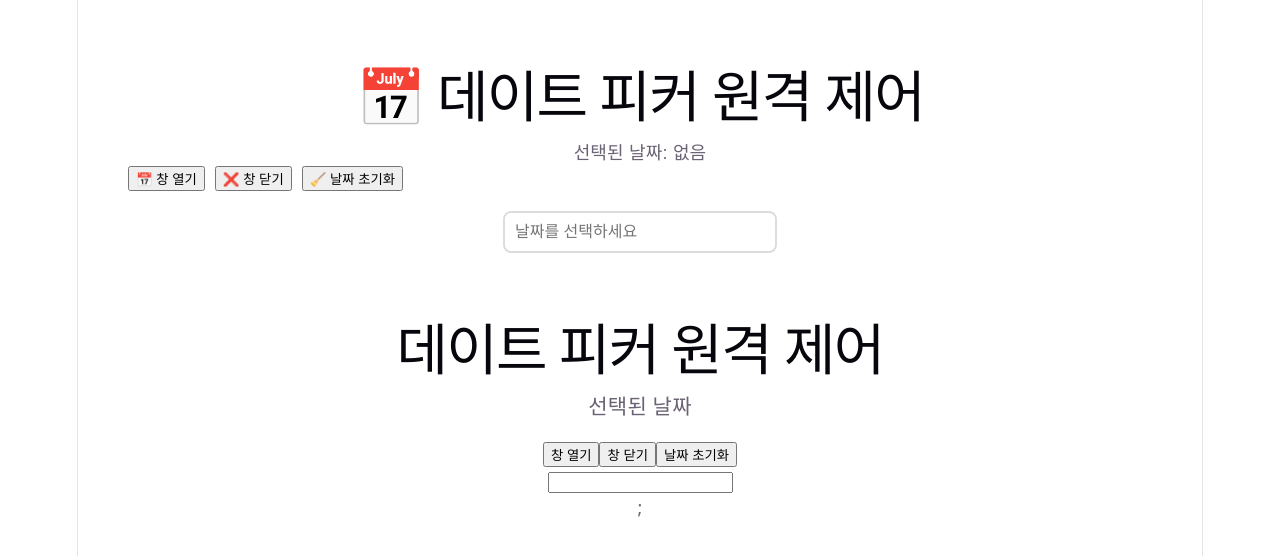
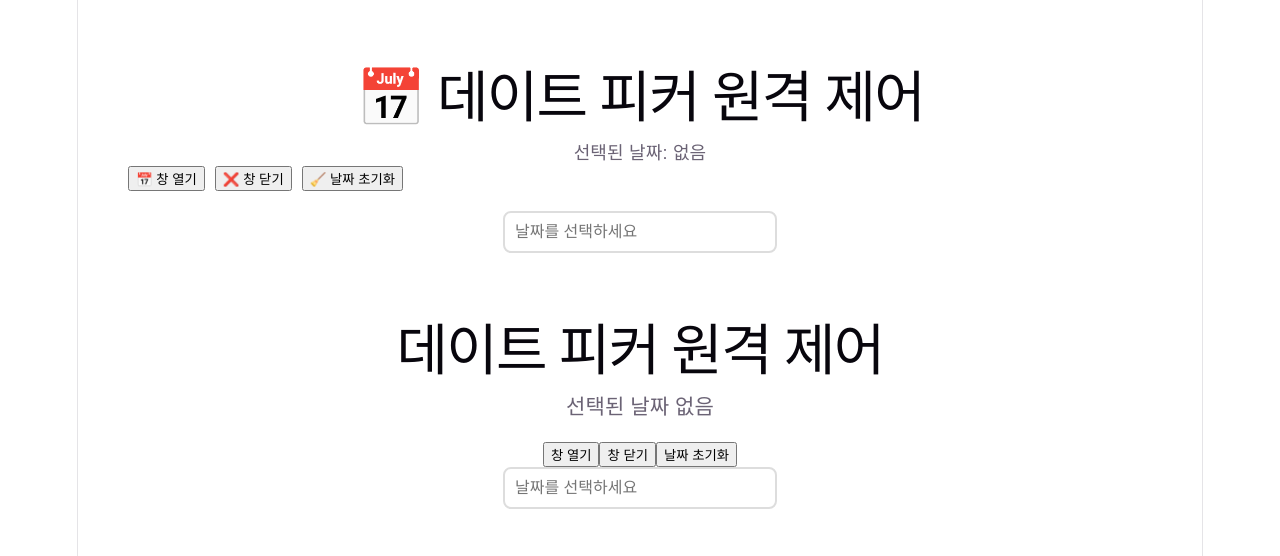
Before and after one commit to yunajoe/react-master-class-part2-inflearn, a React (Vite) app: page / in a window 1280 px wide. Shown: the top 556 px of the page. Built offline with nearby package versions, Linux system fonts and the light colour scheme.

Commit message:
mission:외부 라이브러리 연동 — 명령적 API 포장 전략

```diff
--- a/src/App.jsx
+++ b/src/App.jsx
@@ -6,7 +6,7 @@ function App() {
   return (
     <>
       <FlatPickerWrapper />
-      <MyDatePickerWrapper />;
+      <MyDatePickerWrapper />
     </>
   );
 }
--- a/src/components/MyDatePicker.jsx
+++ b/src/components/MyDatePicker.jsx
@@ -2,15 +2,23 @@ import flatpickr from "flatpickr";
 import "flatpickr/dist/flatpickr.min.css"; // 날짜
 import { useEffect, useImperativeHandle, useRef } from "react";
 
-function MyDatePicker({ ref }) {
+function MyDatePicker({ ref, onChange }) {
   const inputRef = useRef();
   const libraryRef = useRef();
 
   // ref 를 라이브러리와 연결 시킨다.
   useEffect(() => {
-    libraryRef.current = flatpickr(inputRef.current, { onChange: () => {} });
+    libraryRef.current = flatpickr(inputRef.current, {
+      onChange: (dates, currentDateString, self, data) => {
+        onChange(currentDateString);
+      },
+    });
 
-    return () => {};
+    return () => {
+      if (libraryRef.current) {
+        libraryRef.current.destroy();
+      }
+    };
   }, []);
 
   useImperativeHandle(
@@ -19,15 +27,17 @@ function MyDatePicker({ ref }) {
       // 부모가 조종할 handler
       open: () => {
         if (libraryRef.current) {
-          console.log("TEST");
+          libraryRef.current.open();
         }
       },
       close: () => {
         if (libraryRef.current) {
+          libraryRef.current.close();
         }
       },
       init: () => {
         if (libraryRef.current) {
+          libraryRef.current.clear();
         }
       },
     }),
@@ -35,7 +45,18 @@ function MyDatePicker({ ref }) {
   );
   return (
     <div>
-      <input ref={inputRef} />
+      <input
+        ref={inputRef}
+        type="text"
+        placeholder="날짜를 선택하세요"
+        style={{
+          padding: "10px",
+          borderRadius: "8px",
+          border: "2px solid #ddd",
+          width: "250px",
+          fontSize: "16px",
+        }}
+      />
     </div>
   );
 }
--- a/src/components/MyDatePickerWrapper.jsx
+++ b/src/components/MyDatePickerWrapper.jsx
@@ -1,16 +1,22 @@
-import { useRef } from "react";
+import { useRef, useState } from "react";
 import MyDatePicker from "./MyDatePicker";
 
 function MyDatePickerWrapper() {
   const controlRef = useRef();
+  const [selectedDate, setSelectedDate] = useState("");
+
+  const handleChangeDate = (date) => {
+    setSelectedDate(date);
+  };
+
   return (
     <div>
       <h1>데이트 피커 원격 제어</h1>
-      <h3>선택된 날짜</h3>
+      <h3>선택된 날짜 {selectedDate || "없음"}</h3>
       <button onClick={() => controlRef.current.open()}>창 열기</button>
       <button onClick={() => controlRef.current.close()}>창 닫기</button>
       <button onClick={() => controlRef.current.init()}>날짜 초기화</button>
-      <MyDatePicker ref={controlRef} />
+      <MyDatePicker ref={controlRef} onChange={handleChangeDate} />
     </div>
   );
 }
```
Also changed, not shown: 1 other file (tests, documents, lock files or other folders).
